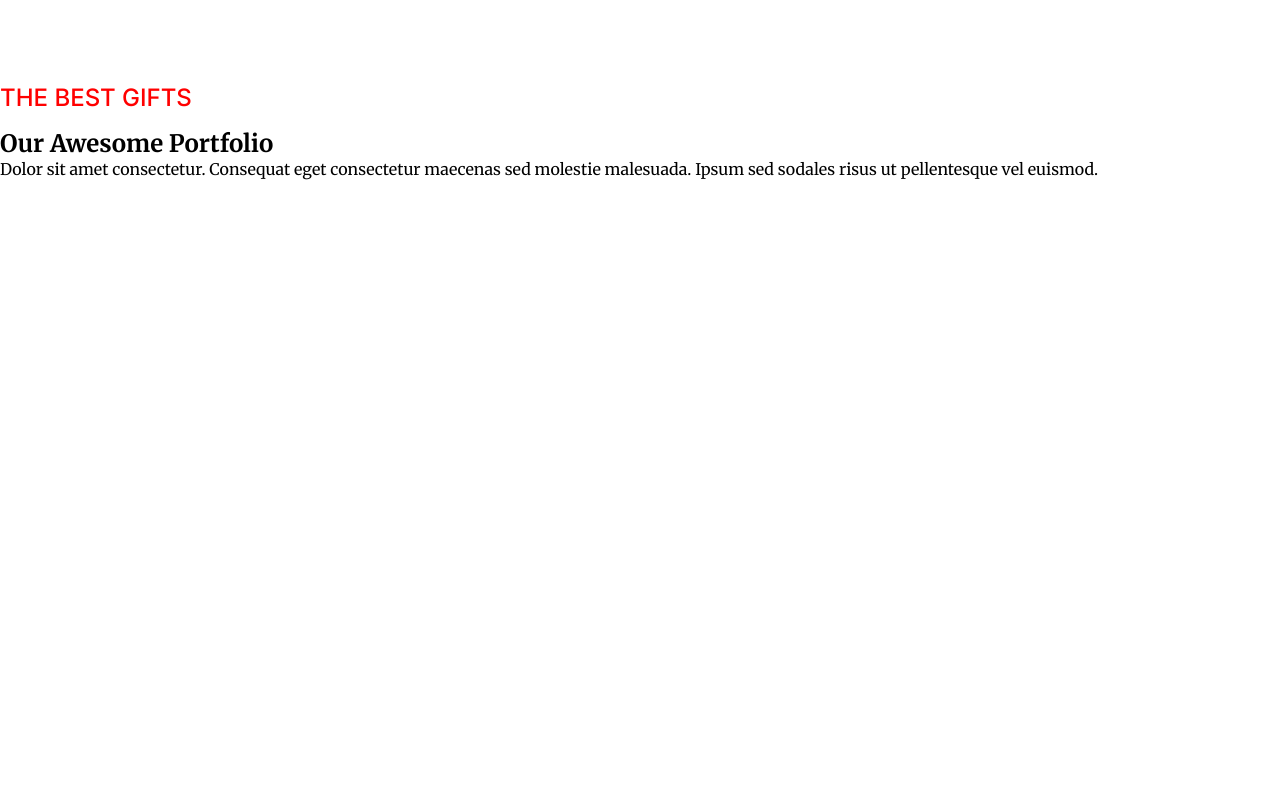
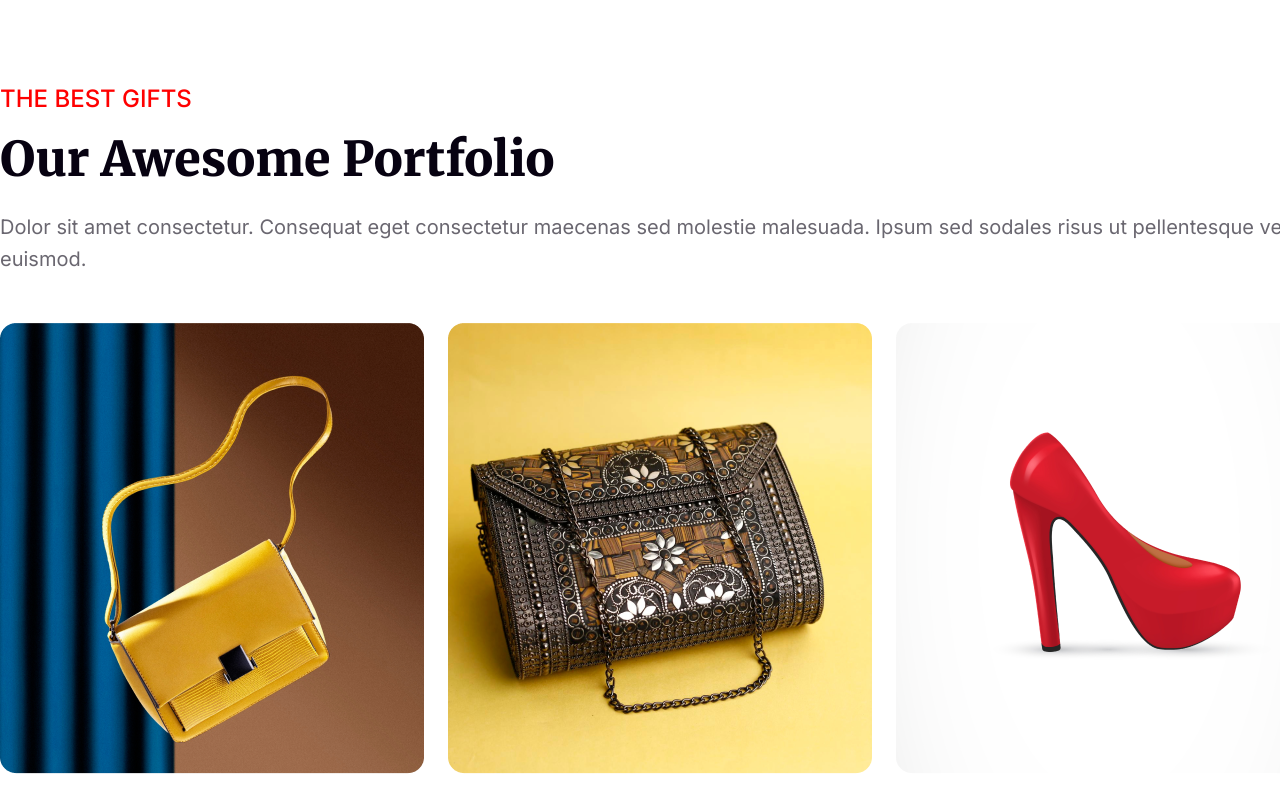
Before and after one commit to NaimulHudaWalid/B9A1-New-Year-Party, a plain HTML site: page index.html in a window 1280 px wide. Shown: the part 4680-5475 px from the top of the page. Before the commit the page ends 4979 px from the top, so only its background shows below. Drawn offline with Linux system fonts and the light colour scheme.

Commit message:
portfolio section completed

```diff
--- a/css/style.css
+++ b/css/style.css
@@ -248,7 +248,7 @@ body {
   background-image: url("../resources/Rectangle\ 1.png");
   background-repeat: no-repeat;
   width: 1320px;
-  height: 433px;
+  height: 434px;
   border-radius: 16px 16px 0px 0px;
   background-position: right;
   position: relative;
@@ -271,7 +271,6 @@ body {
   width: 1320px;
   height: 229px;
   border-radius: 16px 0px 16px 16px;
-
   background-position: bottom;
 }
 
@@ -287,3 +286,30 @@ body {
   font-weight: 500;
   margin-bottom: 16px;
 }
+.portfolio-title {
+  color: #070211;
+  font-size: 48px;
+  font-weight: 900;
+  text-transform: capitalize;
+  margin-bottom: 22px;
+}
+.portfolio-description {
+  color: rgba(7, 2, 17, 0.6);
+  font-family: Inter;
+  font-size: 20px;
+  font-weight: 400;
+  line-height: 32px;
+  margin-bottom: 48px;
+}
+
+.portfolio .image-container .row {
+  display: flex;
+  gap: 24px;
+  margin-bottom: 24px;
+  transition: 0.54s ease-in-out;
+}
+.portfolio .image-container .row img:hover {
+  rotate: 5deg;
+  scale: 1.2;
+  transition: 0.54s ease-in-out;
+}
--- a/index.html
+++ b/index.html
@@ -109,6 +109,18 @@
           molestie malesuada. Ipsum sed sodales risus ut pellentesque vel
           euismod.
         </p>
+        <div class="image-container">
+          <div class="row">
+            <img src="resources/Rectangle 3.png" alt="" />
+            <img src="resources/Rectangle 4.png" alt="" />
+            <img src="resources/Rectangle 5.png" alt="" />
+          </div>
+          <div class="row">
+            <img src="resources/Rectangle 6.png" alt="" />
+            <img src="resources/Rectangle 7.png" alt="" />
+            <img src="resources/Rectangle 8.png" alt="" />
+          </div>
+        </div>
       </section>
     </main>
     <!-- main section ends -->
```
